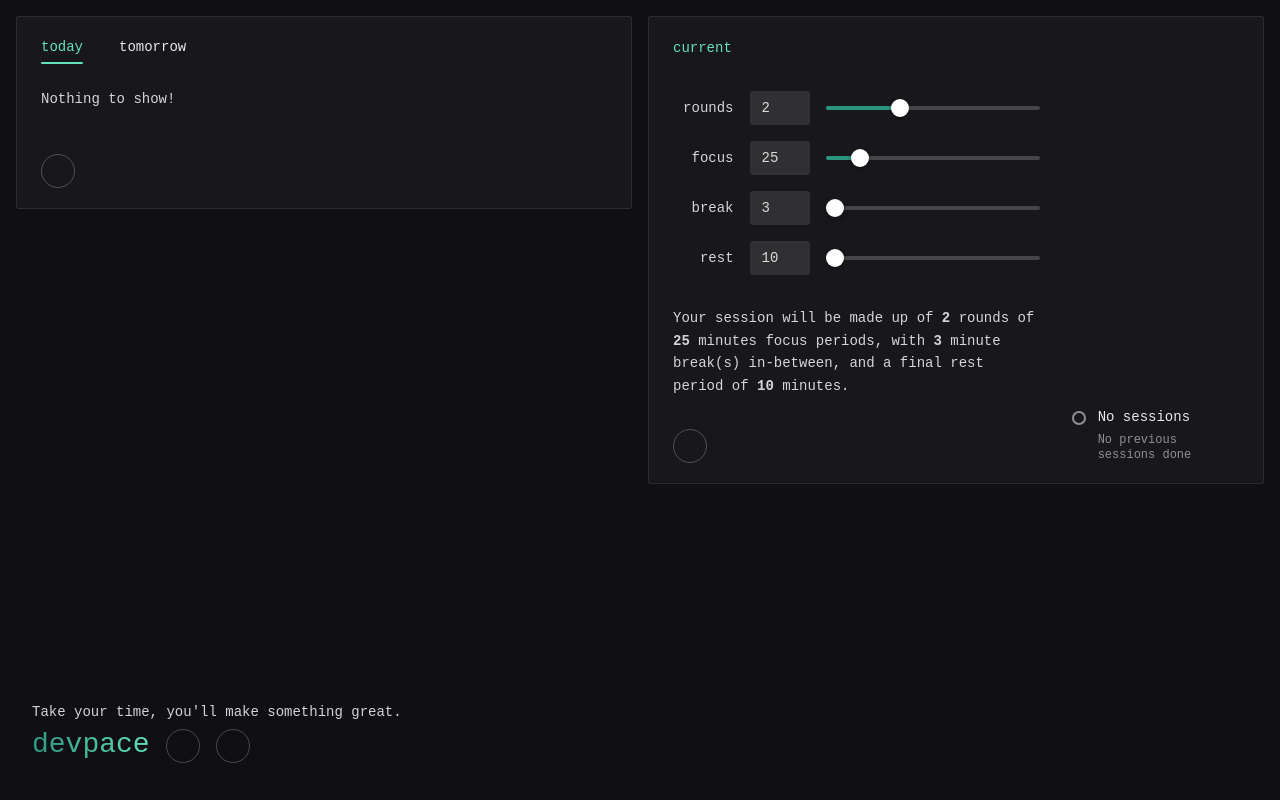
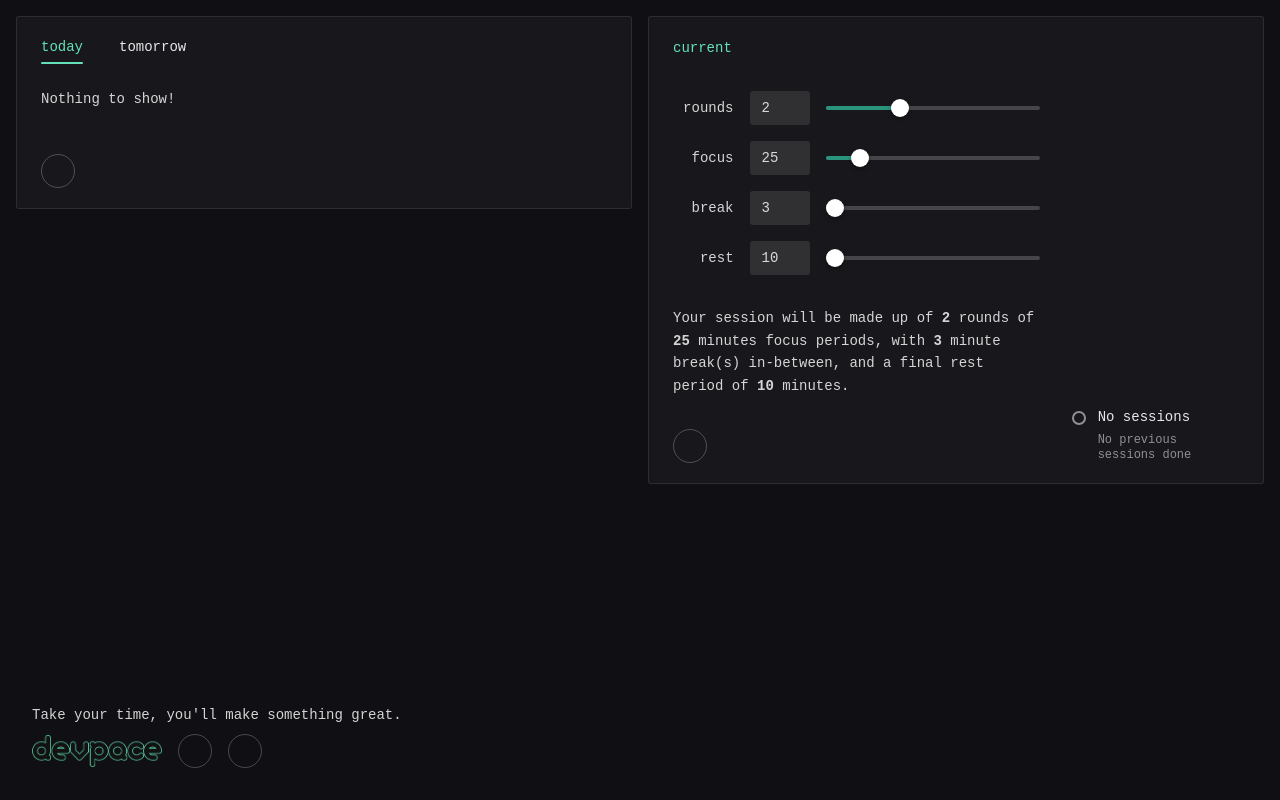
Before and after one commit to ahme-dev/devpace, a Vue app: page / in a window 1280 px wide. Built offline with nearby package versions, Linux system fonts and the light colour scheme; some icons are missing; a web font is replaced by a local one.

Commit message:
feat: add logo and make minor style changes

```diff
--- a/src/components/AppBar.vue
+++ b/src/components/AppBar.vue
@@ -6,6 +6,7 @@
 		NText,
 		NDrawer,
 		NDrawerContent,
+		NImage,
 	} from "naive-ui";
 	import { HelpFilled, SettingsFilled } from "@vicons/material";
 	import { ref } from "vue";
@@ -17,7 +18,7 @@
 </script>
 
 <template>
-	<div style="display: flex; flex-direction: column">
+	<div style="display: flex; flex-direction: column; gap: 0.5rem">
 		<NDrawer v-model:show="settingsIsShown" placement="left">
 			<NDrawerContent title="Settings" closable>
 				Some configuration is gonna be here.
@@ -36,7 +37,7 @@
 						<a href="http://www.naiveui.com">NaiveUI</a>
 					</p>
 					<p>
-						Source available under BSD3 license on
+						Open-source on
 						<a href="https://github.com/ahmeddots/devpace">Github</a>
 					</p>
 				</div>
@@ -49,7 +50,7 @@
 		<!-- bottom -->
 		<div style="display: flex; gap: 1rem; align-items: center">
 			<!-- logo -->
-			<NGradientText :size="28">devpace</NGradientText>
+			<NImage src="../../logo.png" width="130" />
 
 			<!-- options -->
 			<NButton circle @click="settingsIsShown = !settingsIsShown">
@@ -69,8 +70,8 @@
 
 <style scoped>
 	a {
-		color: inherit;
 		font-weight: bold;
 		text-decoration: none;
+		color: #63e2b7;
 	}
 </style>
```
Also changed, not shown: logo.png (added).
